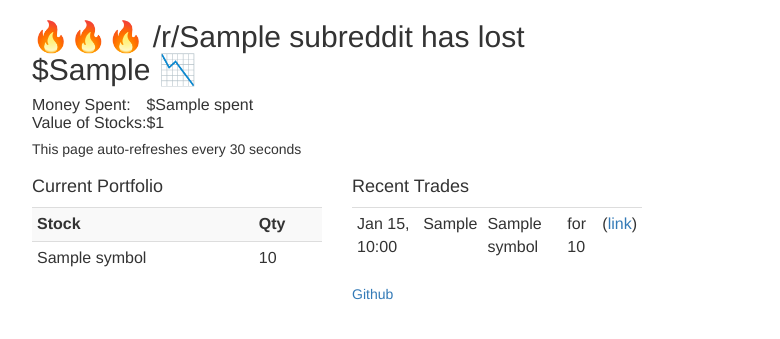
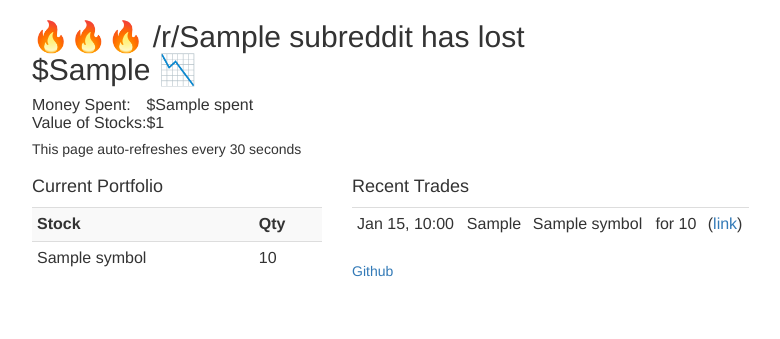
Before and after one commit to Hollings/reddit-wallstreet, a Flask app: template app/templates/index.html in a window 1280 px wide. Shown: the top 339 px of the page, without its empty margins (303-1083 px from the left). Run offline with Flask 2, Linux system fonts and the light colour scheme; the template is opened without the code that fills it: most values are stand-ins (such as "Sample title", 1, 10 or a date in 2020); some libraries are stand-ins or nearby versions.

Commit message:
Table got squashed

```diff
--- a/app/templates/index.html
+++ b/app/templates/index.html
@@ -23,7 +23,7 @@
    {% endfor %}
    </table>
    </div>
-   	<div class="col-md-3">
+   	<div class="col-md-4">
     <table class="table table-condensed">
     <h4>Recent Trades</h4>
    {% for trade in trades %}
```
